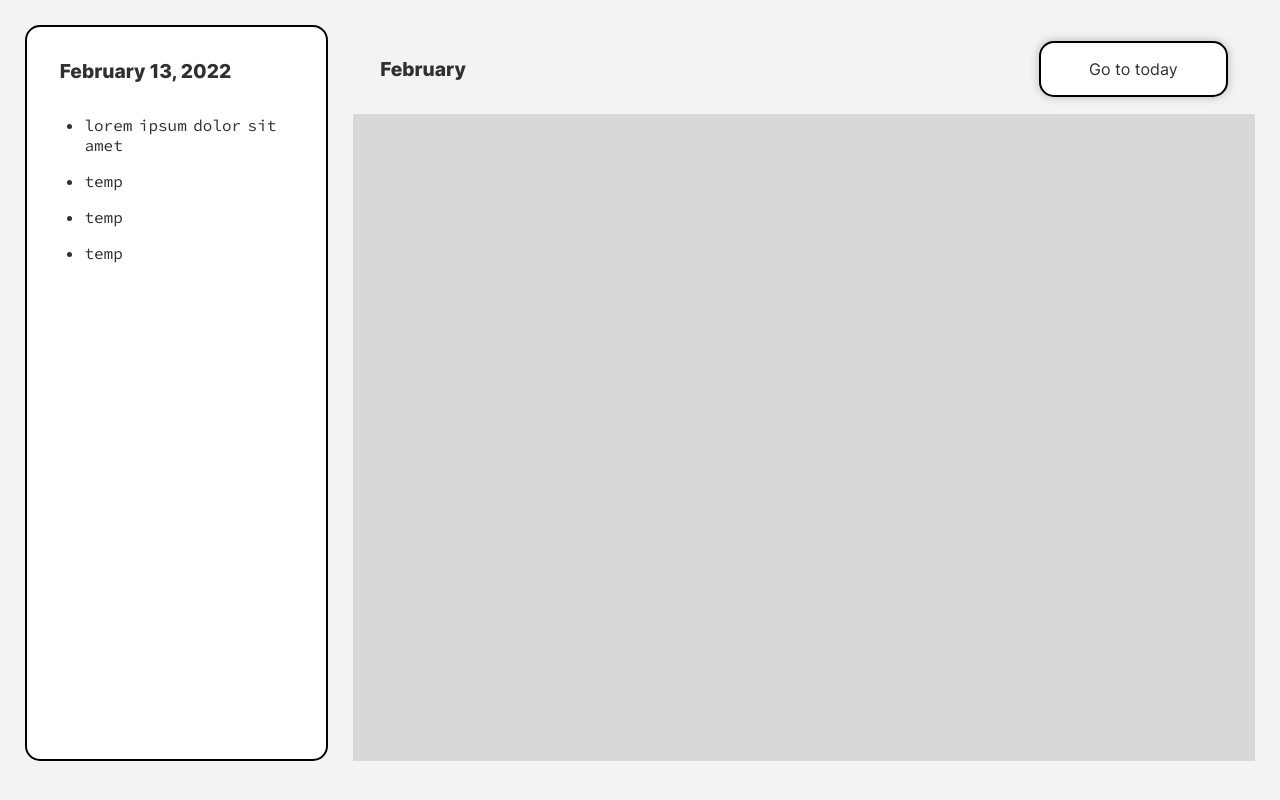
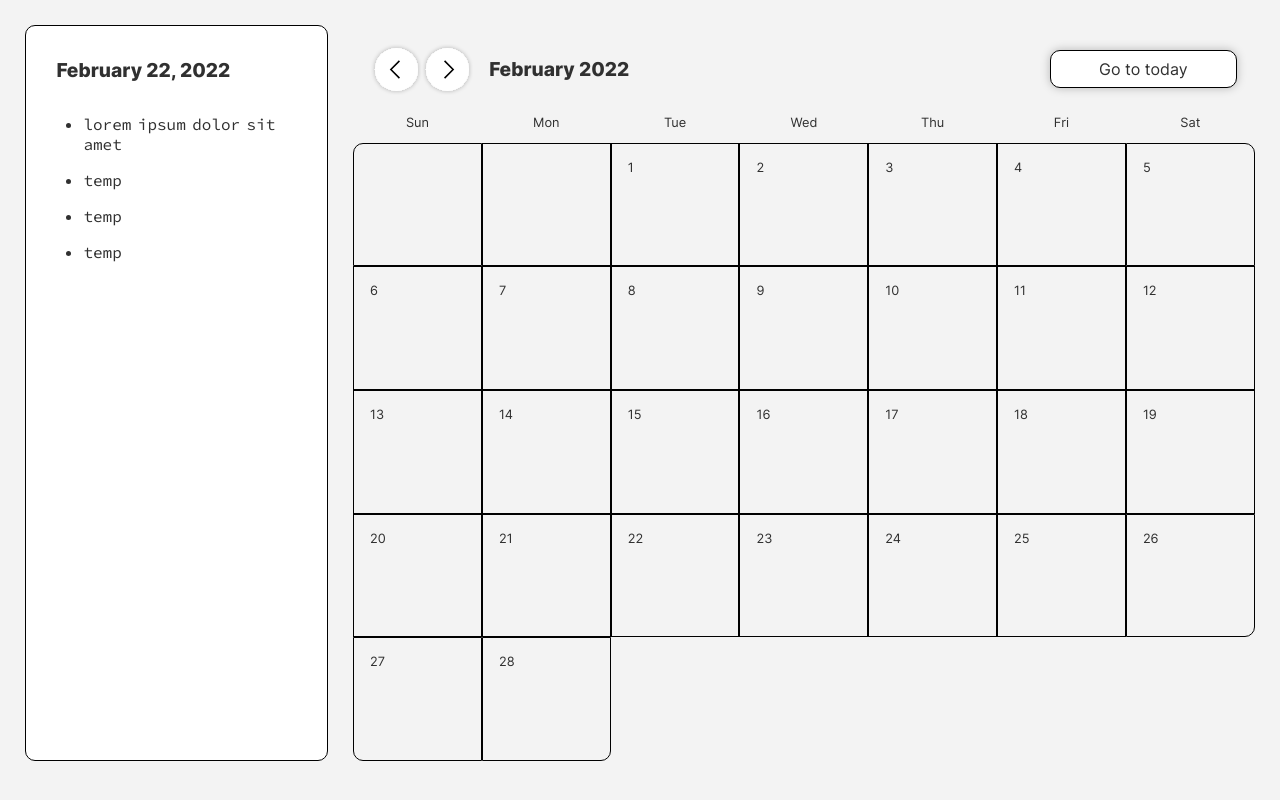
Before and after one commit to kaleabelgas/CalendarApp, a plain HTML site: page calendar.html in a window 1280 px wide. Drawn offline with Linux system fonts and the light colour scheme.

Commit message:
create the basic calendar table structure

```diff
--- a/calendar.html
+++ b/calendar.html
@@ -7,7 +7,7 @@
         <div class="flex-container">
             <div class="calendar-div rounded-box left-div">
                 <div id="nav-container">
-                    <h3 class="ui-text heading date-name">February 13, 2022</h3>
+                    <h3 class="ui-text heading date-name" id="date-sidebar">February 13, 2022</h3>
                 </div>
                 <ul id="todo-of-day" class="user-text">
                     <li>lorem ipsum dolor sit amet</li>
@@ -19,12 +19,36 @@
 
             <div class="calendar-div right-div">
                 <div id="nav-container">
-                    <h3 class="ui-text heading date-name">February</h3>
+                    <object data="Left.svg">
+                        <img src="Left.png">
+                    </object>
+                    <object data="Right.svg">
+                        <img src="Right.png">
+                    </object>
+                    <h3 class="ui-text heading date-name" id="calendar-month">February</h3>
                     <a class="button rounded-box ui-text" href="#" id="go-to-today">Go to today</a>
                 </div>
-                <div id="calendar"></div>
+                <div id="calendar" class="ui-text">
+                    <table>
+                        <thead>
+                            <tr>
+                                <th>Sun</th>
+                                <th>Mon</th>
+                                <th>Tue</th>
+                                <th>Wed</th>
+                                <th>Thu</th>
+                                <th>Fri</th>
+                                <th>Sat</th>
+                            </tr>
+                        </thead>
+                        <tbody id="calendar-body">
+
+                        </tbody>
+                    </table>
+                </div>
             </div>
         </div>
+        <script src="calendar_page.js"></script>
     </body>
 
 </html>
--- /dev/null
+++ b/calendar_page.js
@@ -0,0 +1,86 @@
+today = new Date();
+currentMonth = today.getMonth();
+currentYear = today.getFullYear();
+
+const months = ["January", "February", "March", "April", "May", "June", "July", "August", "September", "October", "November", "December"];
+
+showCalendar(currentMonth, currentYear);
+changeDateSidebar(today);
+
+function nextMonth() {
+    currentYear = (currentMonth === 11) ? currentYear + 1 : currentYear;
+    currentMonth = (currentMonth + 1) % 12;
+    showCalendar(currentMonth, currentYear);
+}
+
+function previousMonth() {
+    currentYear = (currentMonth === 0) ? currentYear - 1 : currentYear;
+    currentMonth = (currentMonth === 0) ? 11 : currentMonth - 1;
+    showCalendar(currentMonth, currentYear);
+}
+
+function changeDateSidebar(date) {
+    dateSelected = document.getElementById("date-sidebar");
+    var currentDay = date.getDate();
+    var currentMonth = date.toLocaleDateString("default", { month: "long" });
+    var currentYear = date.getFullYear();
+    dateSelected.innerHTML = `${currentMonth} ${currentDay}, ${currentYear}`;
+}
+
+function showCalendar(month, year) {
+    let firstDay = (new Date(year, month)).getDay();
+
+    calendarMonth = document.getElementById("calendar-month");
+    calendarMonth.innerHTML = `${months[currentMonth]} ${currentYear}`;
+
+    tbl = document.getElementById("calendar-body");
+
+    tbl.innerHTML = "";
+
+
+
+    let date = 1;
+    for (let i = 0; i < 6; i++) {
+        let row = document.createElement("tr");
+
+        for (let j = 0; j < 7; j++) {
+            if (i === 0 && j < firstDay) {
+                cell = document.createElement("td");
+                cellText = document.createTextNode("");
+                cell.appendChild(cellText);
+                row.appendChild(cell);
+            }
+            else if (date > daysInMonth(month, year)) {
+                break;
+            }
+
+            else {
+                cell = document.createElement("td");
+                cellText = document.createTextNode(date);
+                cell.appendChild(cellText);
+                row.appendChild(cell);
+                date++;
+            }
+
+        }
+        tbl.appendChild(row);
+
+        var sheet = document.styleSheets[0];
+
+        if ((daysInMonth(month, year) + firstDay) % 7 != 0) {
+            sheet.insertRule("#calendar tr:nth-last-child(2) td:last-child {border-bottom-right-radius: 10px;}");
+        }
+
+        var mytable = document.getElementById("calendar-body");
+        var myrows = mytable.getElementsByTagName("tr");
+        var lastrow = myrows[myrows.length - 1];
+        var mycells = lastrow.getElementsByTagName("td");
+        var lastcell = mycells[mycells.length - 1].textContent;
+        if (lastcell == daysInMonth(month, year)) break;
+    }
+
+}
+
+function daysInMonth(iMonth, iYear) {
+    return 32 - new Date(iYear, iMonth, 32).getDate();
+}
--- a/calendar_style.css
+++ b/calendar_style.css
@@ -28,7 +28,7 @@ html, body{
 
 
 .front-page{
-    margin-top: 5%;
+    padding-top: 5%;
     text-align: center;
 }
 
@@ -56,9 +56,9 @@ h1.heading{
 
 .rounded-box{
     border: black;
-    border-width: 2px;
+    border-width: 1px;
     border-style: solid;
-    border-radius: 15px;
+    border-radius: 10px;
     background-color: white;
 }
 
@@ -75,7 +75,7 @@ h1.heading{
 .button{
     text-align: center;
     display: inline-block;
-    padding: 1rem 3rem 1rem 3rem;
+    padding: .5rem 3rem .5rem 3rem;
     box-shadow: 0px 0px 10px rgba(0, 0, 0, 0.25);
 }
 
@@ -112,7 +112,7 @@ a{
     display: flex;
     align-items: center;
     height: 12%;
-    padding: 0% 3%;
+    padding: 0% 2%;
 }
 
 #nav-container right-div{
@@ -125,8 +125,11 @@ a{
     font-size: 1.2rem;
 }
 
+#calendar-month{
+    margin-left: 1rem;
+}
+
 #calendar{
-    background-color:rgb(216, 216, 216);
     flex:88%;
 }
 
@@ -151,3 +154,51 @@ a{
 #front-page-todo li{
     margin: 1rem 2rem;
 }
+
+#calendar table{
+    width: 100%;
+    height: 100%;
+    table-layout: fixed;
+    border-spacing: 0;
+    /* border-collapse:collapse; */
+}
+
+#calendar tbody:before {
+    content:"@";
+    display:block;
+    line-height:.3rem;
+    text-indent:-99999px;
+}
+
+#calendar tr:first-child td:first-child {
+    border-top-left-radius: 10px;
+}
+
+#calendar tr:first-child td:last-child {
+    border-top-right-radius: 10px;
+}
+
+#calendar tr:last-child td:first-child {
+    border-bottom-left-radius: 10px;
+}
+
+
+
+#calendar tr:last-child td:last-child {
+    border-bottom-right-radius: 10px;
+}
+
+#calendar td{
+    padding: 1rem;
+    border: black;
+    border-style:solid;
+    border-width: 1px;
+    font-size: .8rem;
+    vertical-align: top;
+    text-align: left;
+}
+
+#calendar thead{
+    font-size: .8rem;
+    border-style:none;
+}
```
Also changed, not shown: Left.png (added), Left.svg (added), Right.png (added), Right.svg (added).
